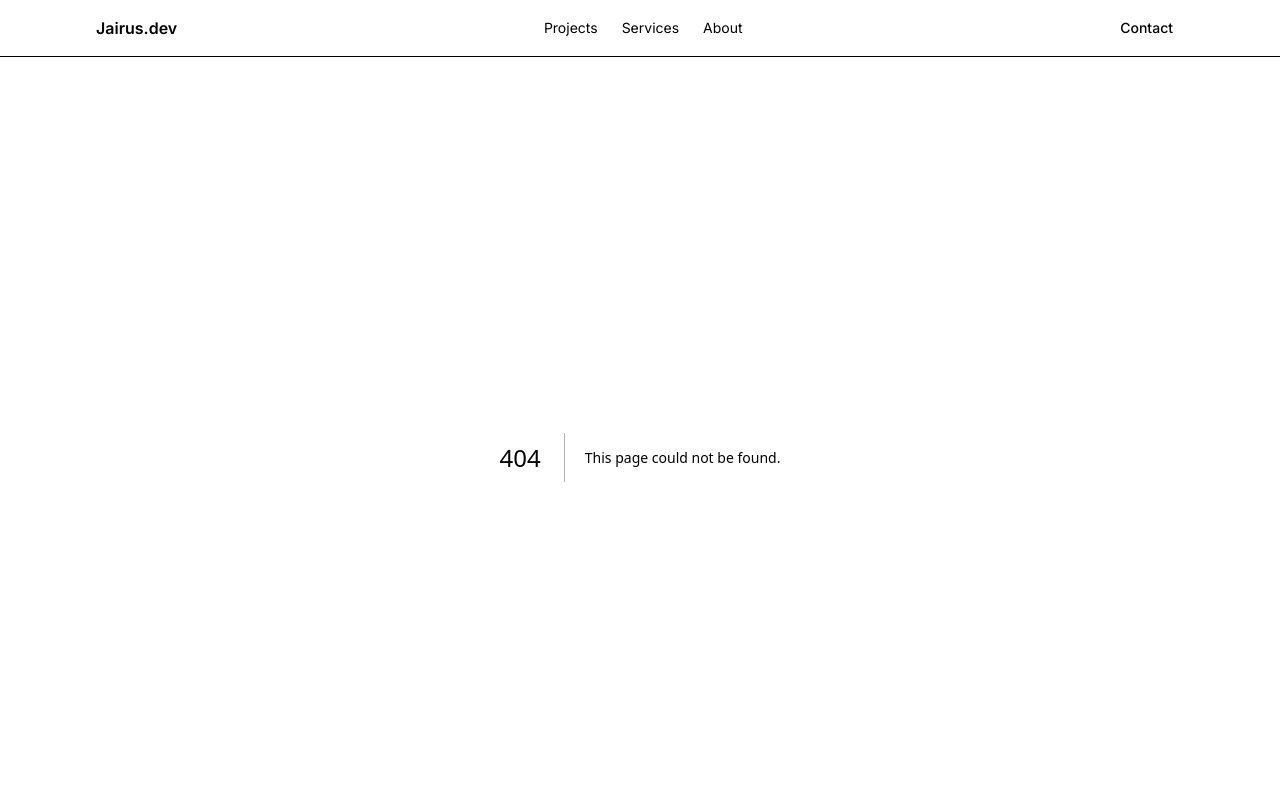
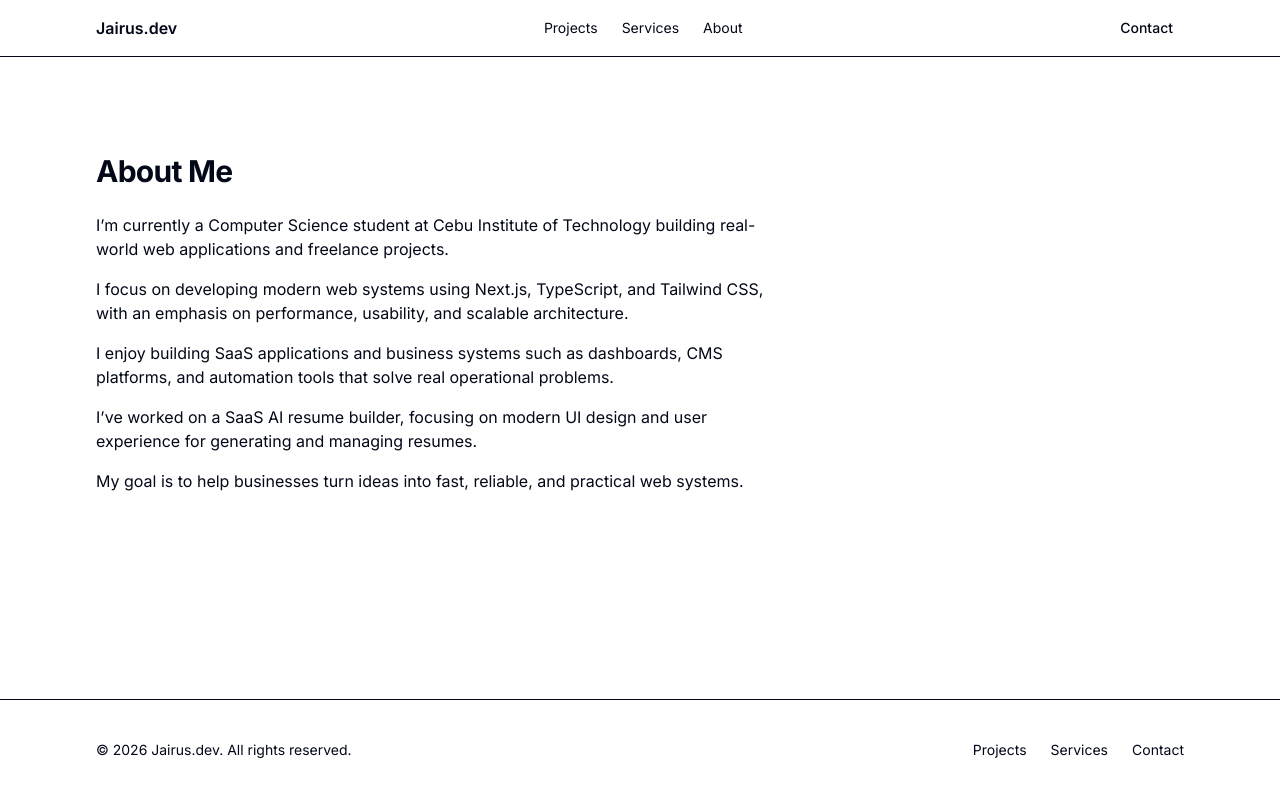
Before and after one commit to rusperres/portfolio-site, a Next.js app: page /about in a window 1280 px wide. Before the commit this address had no page. Shown: the top 800 px of the page. Built offline with nearby package versions, Linux system fonts and the light colour scheme.

Commit message:
added about page

```diff
--- /dev/null
+++ b/app/about/page.tsx
@@ -0,0 +1,42 @@
+import { Container } from "@/components/layout/Container"
+
+export default function AboutPage() {
+  return (
+    <main className="py-24">
+      <Container>
+
+        <div className="max-w-2xl">
+          <h1 className="text-3xl font-bold tracking-tight">
+            About Me
+          </h1>
+                <p className="mt-6 text-muted-foreground">
+                I’m currently a Computer Science student at Cebu Institute of Technology building
+                real-world web applications and freelance projects.
+                </p>
+
+                <p className="mt-4 text-muted-foreground">
+                I focus on developing modern web systems using Next.js, TypeScript, and
+                Tailwind CSS, with an emphasis on performance, usability, and scalable
+                architecture.
+                </p>
+
+                <p className="mt-4 text-muted-foreground">
+                I enjoy building SaaS applications and business systems such as dashboards,
+                CMS platforms, and automation tools that solve real operational problems.
+                </p>
+
+                <p className="mt-4 text-muted-foreground">
+                I’ve worked on a SaaS AI resume builder, focusing on modern UI design
+                and user experience for generating and managing resumes.
+                </p>
+
+                <p className="mt-4 text-muted-foreground">
+                My goal is to help businesses turn ideas into fast, reliable, and practical
+                web systems.
+                </p>
+        </div>
+
+      </Container>
+    </main>
+  )
+}
```
